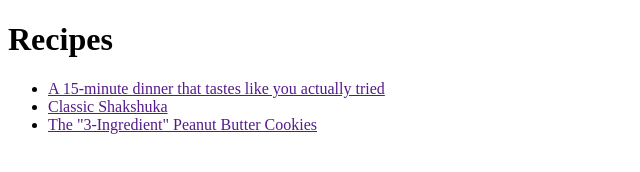
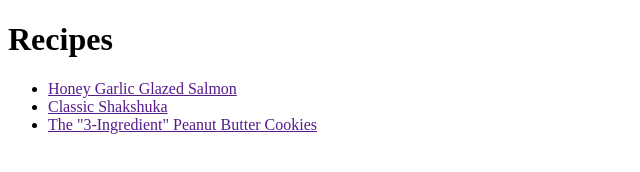
Before and after one commit to phantomstrawberry/recipe, a plain HTML site: page index.html in a window 1280 px wide. Shown: the whole page, without its empty margins (0-640 px from the left). Drawn offline with Linux system fonts and the light colour scheme.

Commit message:
fix index recipe 1 naming

```diff
--- a/index.html
+++ b/index.html
@@ -7,7 +7,7 @@
 <body>
     <h1>Recipes</h1>
     <ul>
-        <li><a href="">A 15-minute dinner that tastes like you actually tried</a></li>
+        <li><a href="">Honey Garlic Glazed Salmon</a></li>
         <li><a href="">Classic Shakshuka</a></li>
         <li><a href="">The "3-Ingredient" Peanut Butter Cookies</a></li>
     </ul>
```
